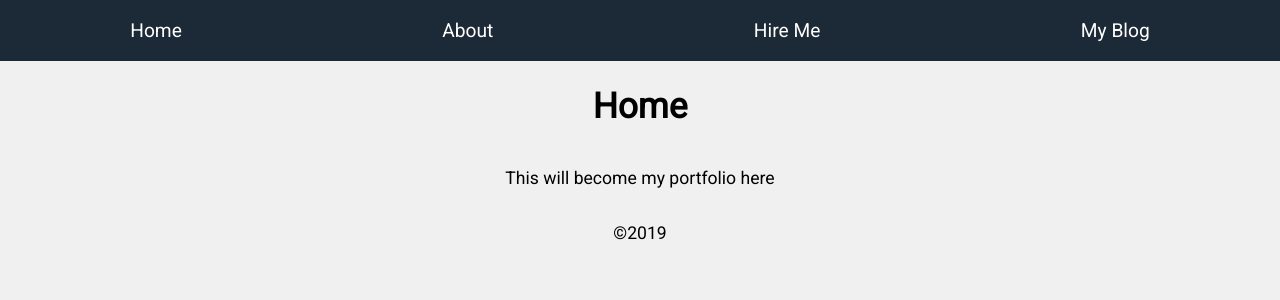
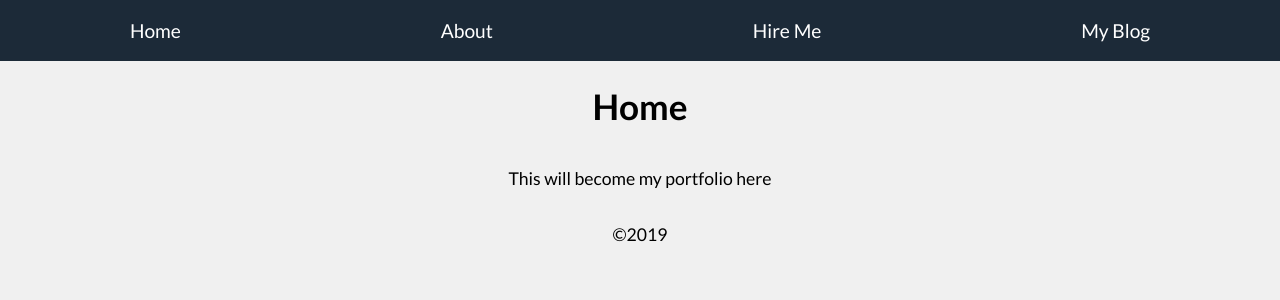
Before and after one commit to DVitsme/Portfolio-v1, a Next.js app: page / in a window 1280 px wide. Shown: the top 300 px of the page. Built offline with nearby package versions, Linux system fonts and the light colour scheme; a small style sheet from the web is missing.

Commit message:
Changed Font to Lato

```diff
--- a/pages/_document.js
+++ b/pages/_document.js
@@ -17,7 +17,7 @@ export default class MyDocument extends Document {
           />
           <link
             rel="stylesheet"
-            href="https://fonts.googleapis.com/css?family=Roboto"
+            href="https://fonts.googleapis.com/css?family=Lato:400,400i,700|Roboto+Mono:400,700"
           />
         </Head>
         <body>
@@ -26,7 +26,7 @@ export default class MyDocument extends Document {
         </body>
         <style jsx>{`
           body {
-            font-family: 'Roboto', sans-serif;
+            font-family: 'Lato', 'Roboto', sans-serif;
           }
         `}</style>
       </html>
```
